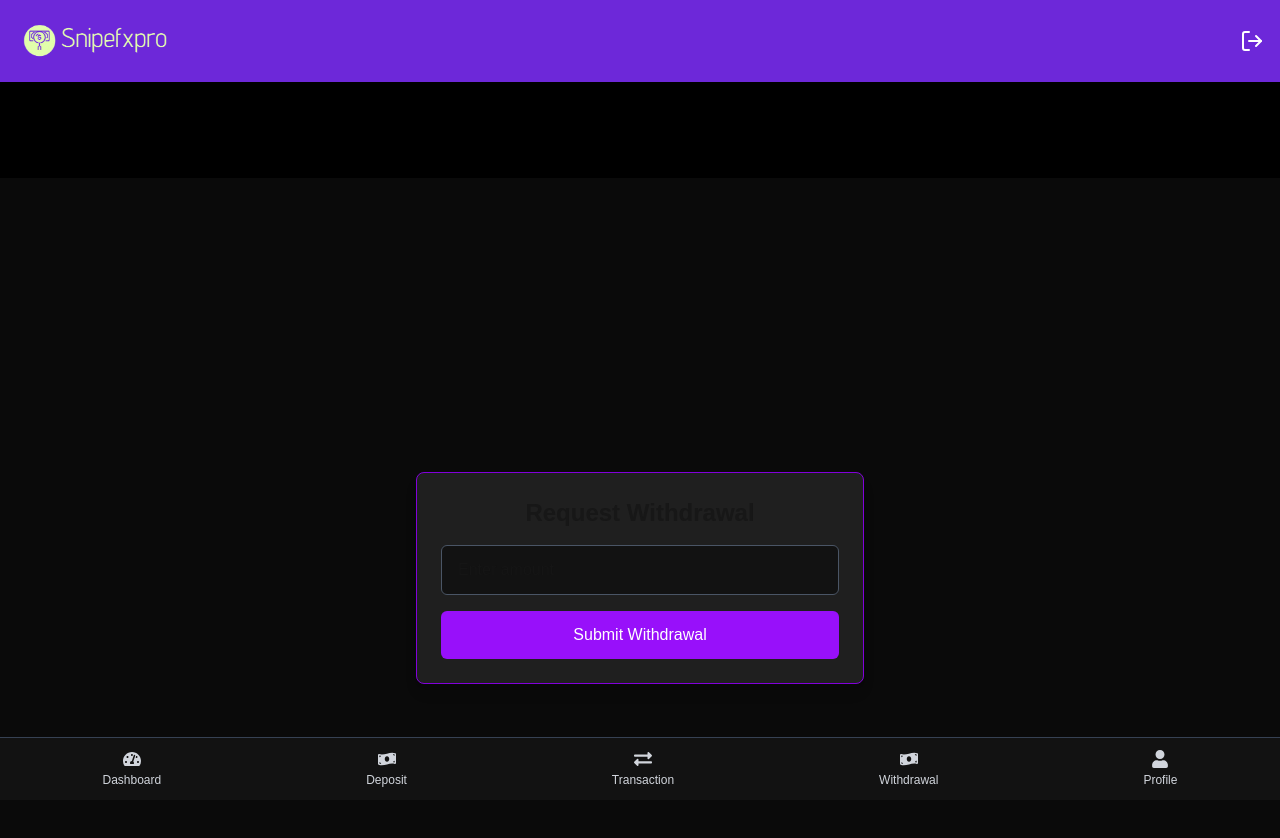
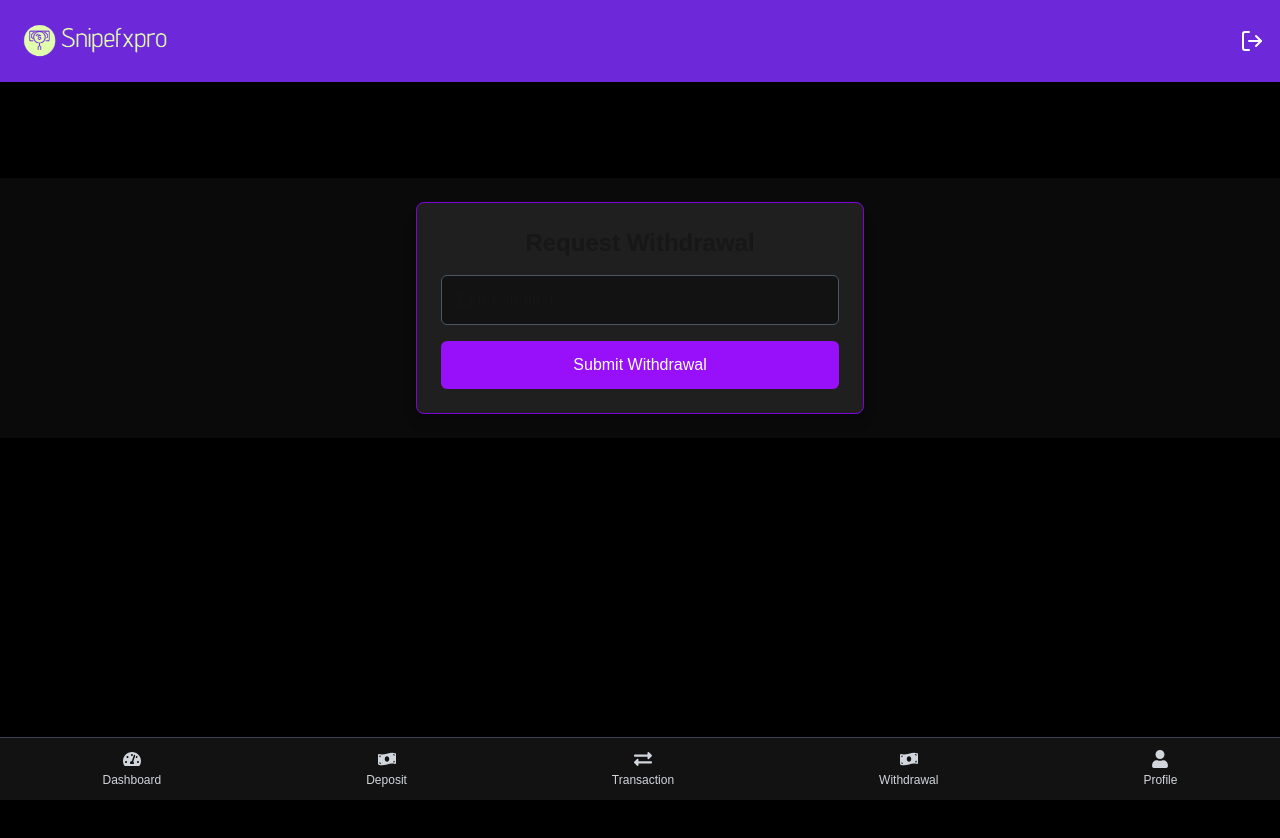
Before and after one commit to Ericson22817/snipefx, a Next.js app: page /dashboard/withdraw in a window 1280 px wide. Shown: the top 838 px of the page. After the commit the page ends 800 px from the top, so only its background shows below. Built offline with nearby package versions, Linux system fonts and the light colour scheme; no server answers; sample sign-in values are in the browser's storage.

Commit message:
added withdrawal fixes

```diff
--- a/app/dashboard/withdraw/page.tsx
+++ b/app/dashboard/withdraw/page.tsx
@@ -33,7 +33,7 @@ export default function WithdrawPage() {
 
   return (
     <>
-      <div className="p-6 min-h-screen bg-[#0a0a0a] mt-24 flex justify-center items-center">
+      <div className="p-6  bg-[#0a0a0a] mt-24 flex justify-center items-center">
         <form
           onSubmit={handleWithdraw}
           className="w-full max-w-md bg-[#1f1f1f] p-6 rounded-lg shadow-lg border border-purple-700"
--- a/components/HeroSlider.tsx
+++ b/components/HeroSlider.tsx
@@ -1,6 +1,7 @@
 'use client';
 
 import Image from 'next/image';
+import Link from 'next/link';
 
 const HeroSection = () => {
   return (
@@ -14,12 +15,16 @@ const HeroSection = () => {
           Access global financial markets from one secure platform
         </p>
         <div className="flex gap-4 flex-wrap">
+          <Link href="/login">
             <button className="bg-blue-600 px-6 py-3 rounded text-white font-semibold hover:bg-blue-700 transition">
               Login Account
             </button>
+          </Link>
+          <Link href="/register">
             <button className="bg-white text-blue-600 px-6 py-3 rounded font-semibold hover:bg-gray-200 transition">
               Register Account
             </button>
+          </Link>
         </div>
         <p className="text-xs text-gray-300 mt-4">
           <span className="text-blue-400">*</span> Trading in Forex/ CFDs is highly speculative and carries a high level of risk.
```
Lines whose indentation alone changed are shown as unchanged.
